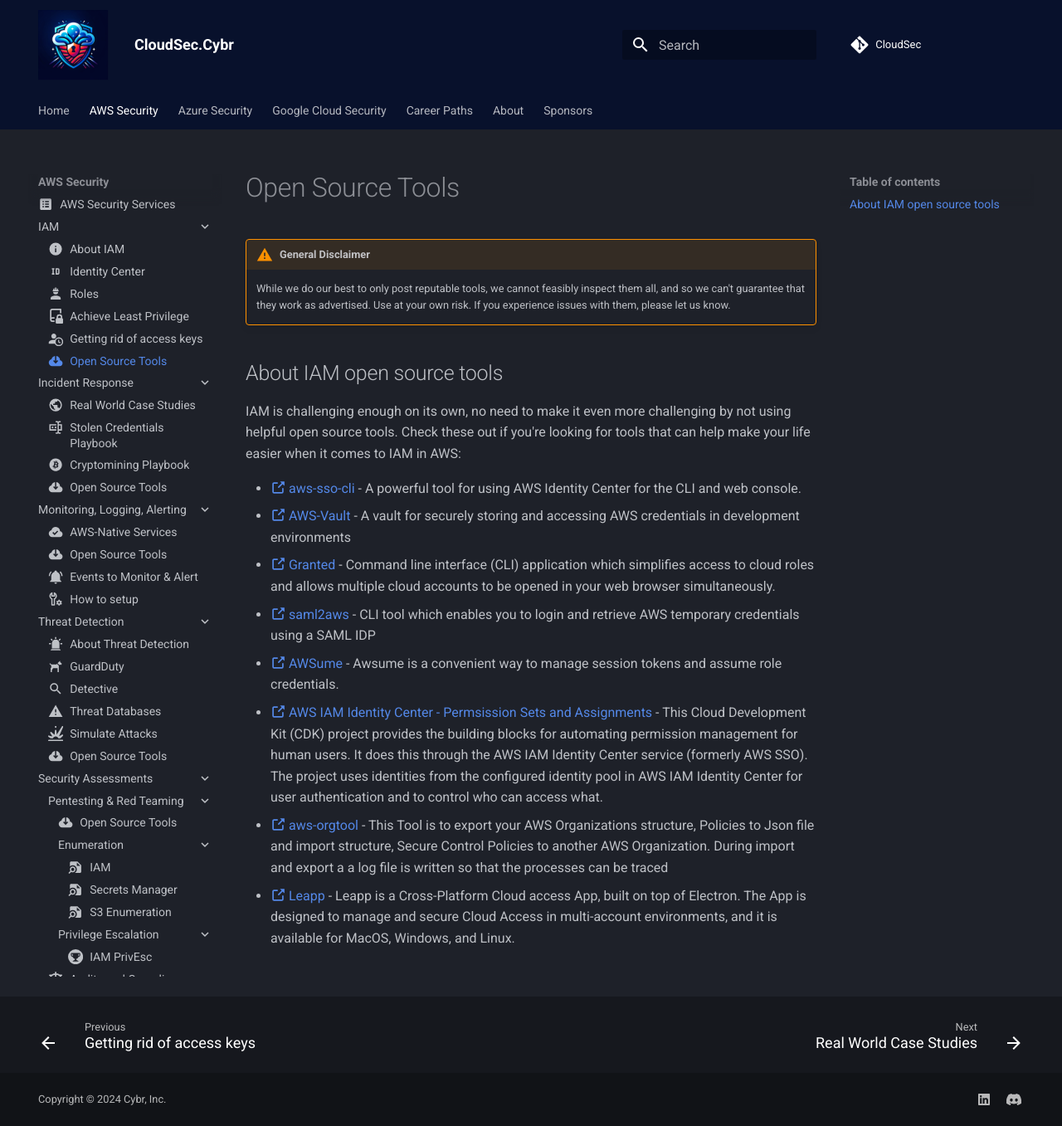
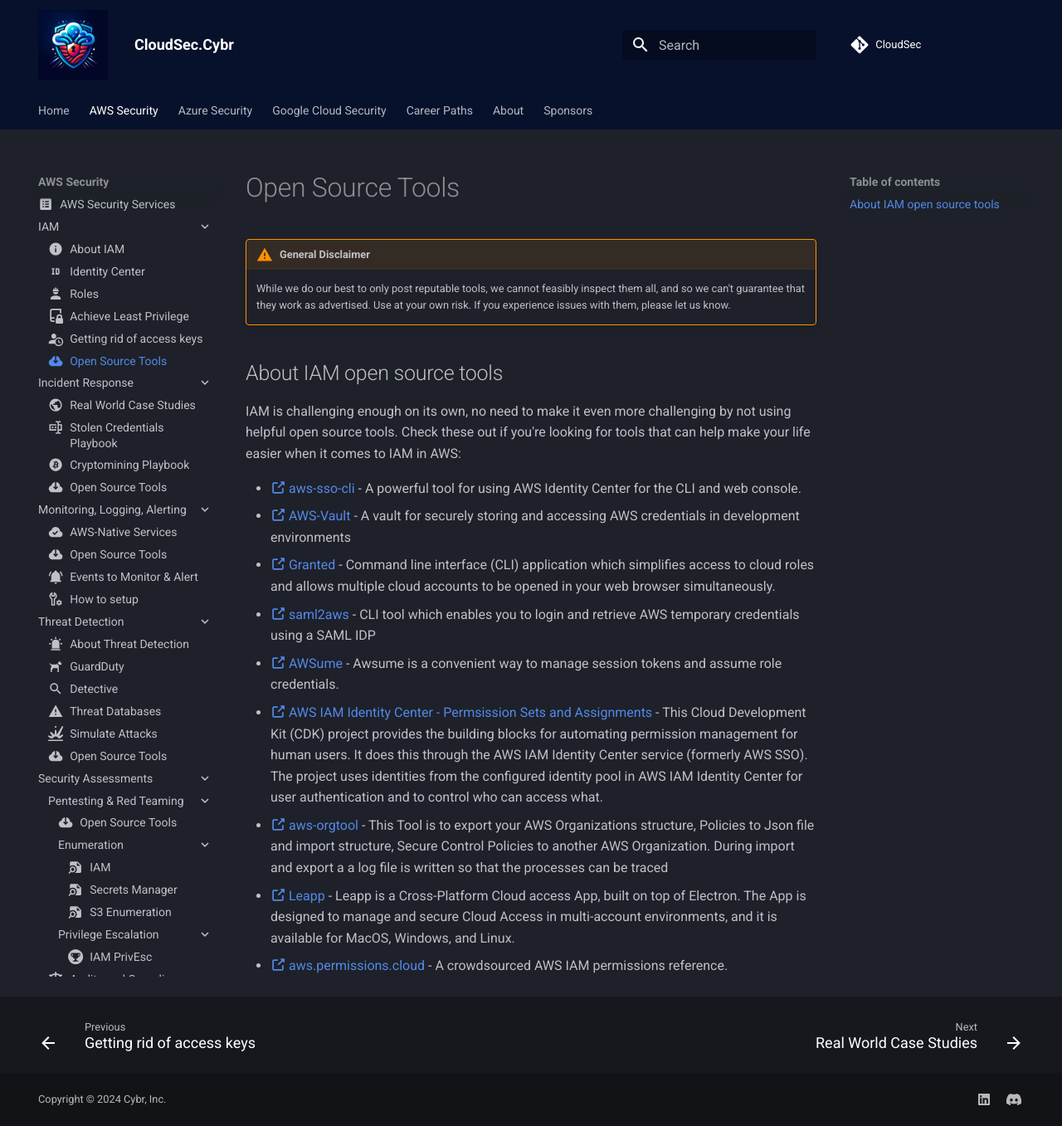
Before and after one commit to Cybr-Inc/CloudSec, an MkDocs documentation site: the page built from docs/aws/iam/open-source-tools.md, in a window 1280 px wide and 1357 px high. Shown: the whole window at 83% size. Built offline with MkDocs 1.6.1 and Material for MkDocs 9.7.7, drawn with Linux system fonts in a browser that asks for light colours; comment, search, counter and statistics services are not loaded.

Commit message:
added aws.permissions.cloud

```diff
--- a/docs/aws/iam/open-source-tools.md
+++ b/docs/aws/iam/open-source-tools.md
@@ -16,3 +16,4 @@ IAM is challenging enough on its own, no need to make it even more challenging b
 - [ :octicons-link-external-16: AWS IAM Identity Center - Permsission Sets and Assignments](https://github.com/kirnberger1980/sso-permission-management) - This Cloud Development Kit (CDK) project provides the building blocks for automating permission management for human users. It does this through the AWS IAM Identity Center service (formerly AWS SSO). The project uses identities from the configured identity pool in AWS IAM Identity Center for user authentication and to control who can access what.
 - [ :octicons-link-external-16: aws-orgtool](https://github.com/daknhh/aws-orgtool) - This Tool is to export your AWS Organizations structure, Policies to Json file and import structure, Secure Control Policies to another AWS Organization. During import and export a a log file is written so that the processes can be traced
 - [ :octicons-link-external-16: Leapp](https://github.com/Noovolari/leapp) - Leapp is a Cross-Platform Cloud access App, built on top of Electron. The App is designed to manage and secure Cloud Access in multi-account environments, and it is available for MacOS, Windows, and Linux.
+- [ :octicons-link-external-16: aws.permissions.cloud](https://github.com/iann0036/aws.permissions.cloud) - A crowdsourced AWS IAM permissions reference.
```
